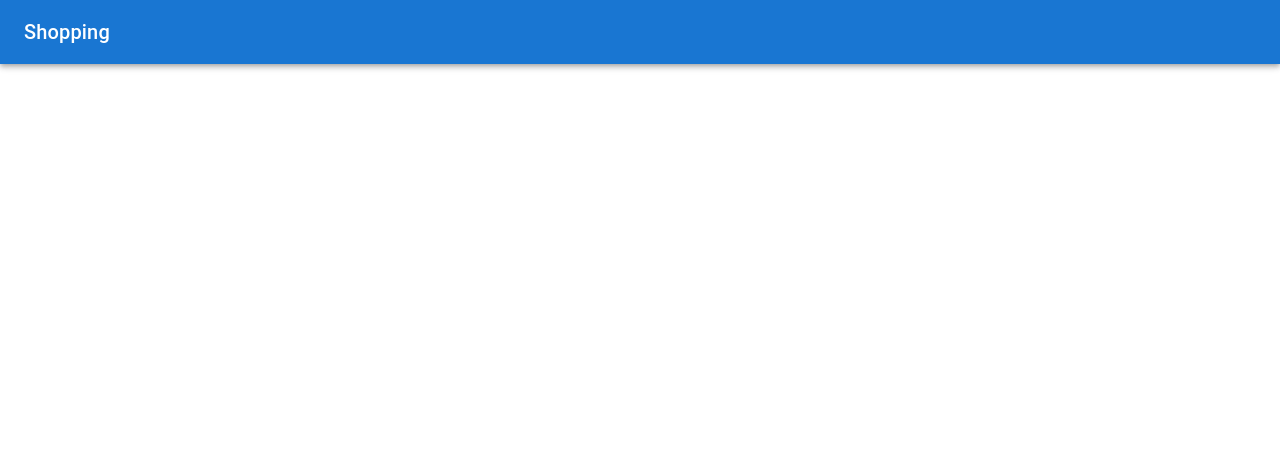
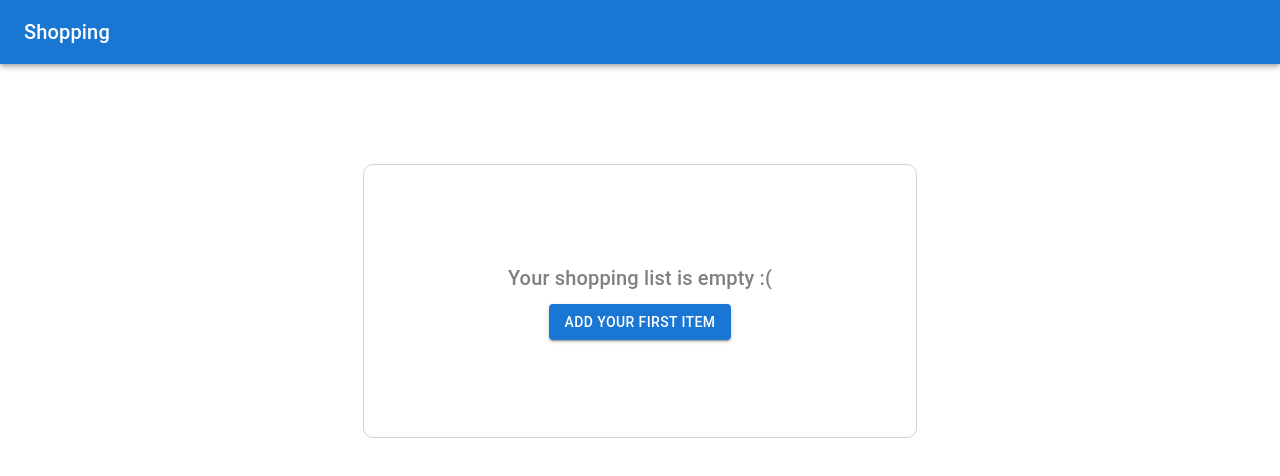
Before and after one commit to joshakeman/veritone-demo, a React (Create React App) app in the folder web/: page / in a window 1280 px wide. Shown: the top 476 px of the page. Built offline with nearby package versions, Linux system fonts and the light colour scheme.

Commit message:
created empty state view

```diff
--- a/web/src/App.js
+++ b/web/src/App.js
@@ -1,11 +1,13 @@
 import logo from './logo.svg';
 import './App.css';
 import ShoppingAppBar from './components/Appbar'
+import Home from './pages/Home'
 
 function App() {
   return (
     <div className="App">
       <ShoppingAppBar />
+      <Home />
     </div>
   );
 }
--- a/web/src/components/ListContainer.js
+++ b/web/src/components/ListContainer.js
@@ -1,11 +1,24 @@
 import React from 'react'
 import Box from '@mui/material/Box';
 import Button from '@mui/material/Button';
+import Typography from '@mui/material/Typography'
 
 export default function ListContainer() {
     return (
-        <Box sx={{ p: 2, border: '1px solid grey', borderRadius: '10px' }}>
-            <Button>Save</Button>
+        <Box
+            sx={{ p: 2,
+                display: 'flex',
+                alignItems: 'center',
+                justifyContent: 'center',
+                flexDirection: 'column',
+                border: '1px solid lightgray',
+                borderRadius: '10px',
+                width: '520px',
+                height: '240px',
+                marginTop: '100px'
+            }}>
+            <Typography variant="h6" sx={{color:'gray', marginBottom: '10px'}}>Your shopping list is empty :(</Typography>
+            <Button variant="contained">Add your first item</Button>
         </Box>
     )
 }
--- a/web/src/pages/Home.js
+++ b/web/src/pages/Home.js
@@ -0,0 +1,17 @@
+import React from 'react'
+import ListContainer from '../components/ListContainer'
+import Container from '@mui/material/Container';
+
+export default function Home() {
+    return (
+        <Container maxWidth="md"
+                sx={{
+                    minHeight: '100vh',
+                    display: 'flex',
+                    justifyContent: 'center',
+                    alignItems: 'flex-start'
+                    }}>
+            <ListContainer />
+        </Container>
+    )
+}
```
